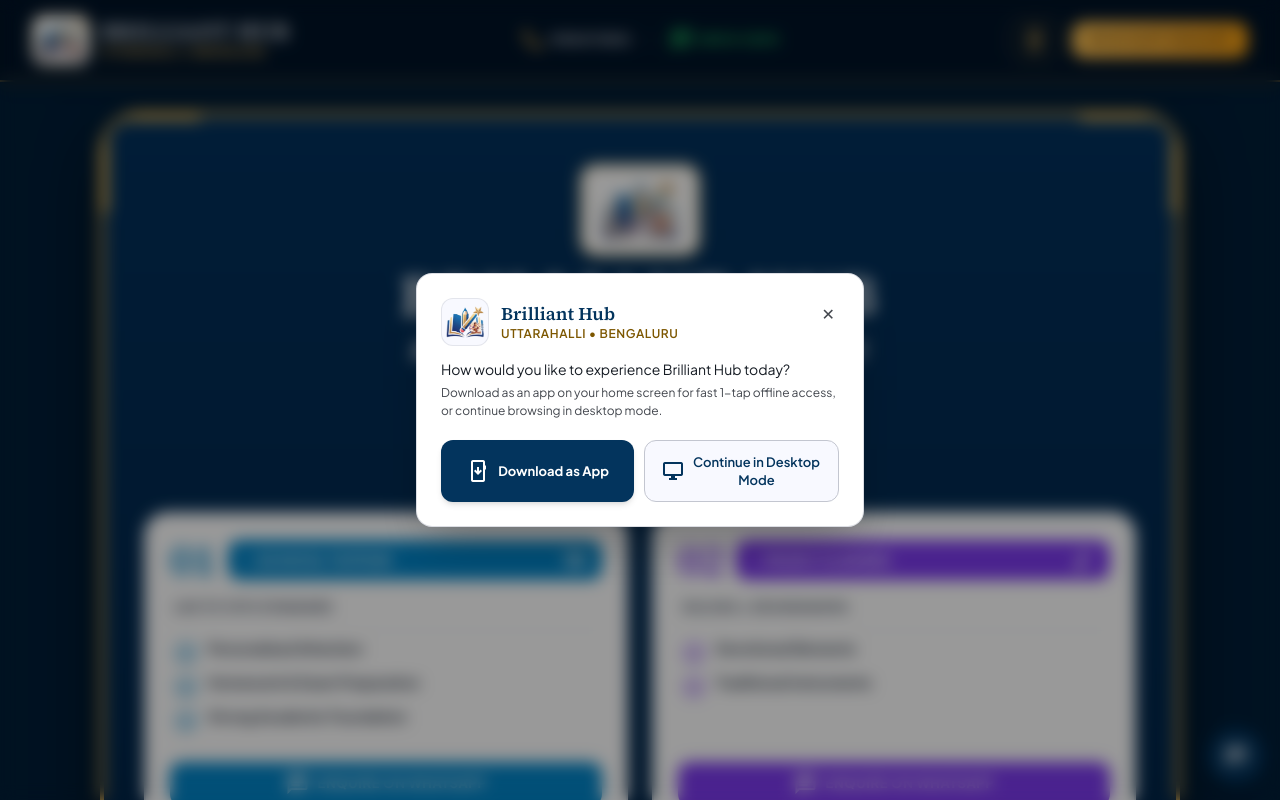
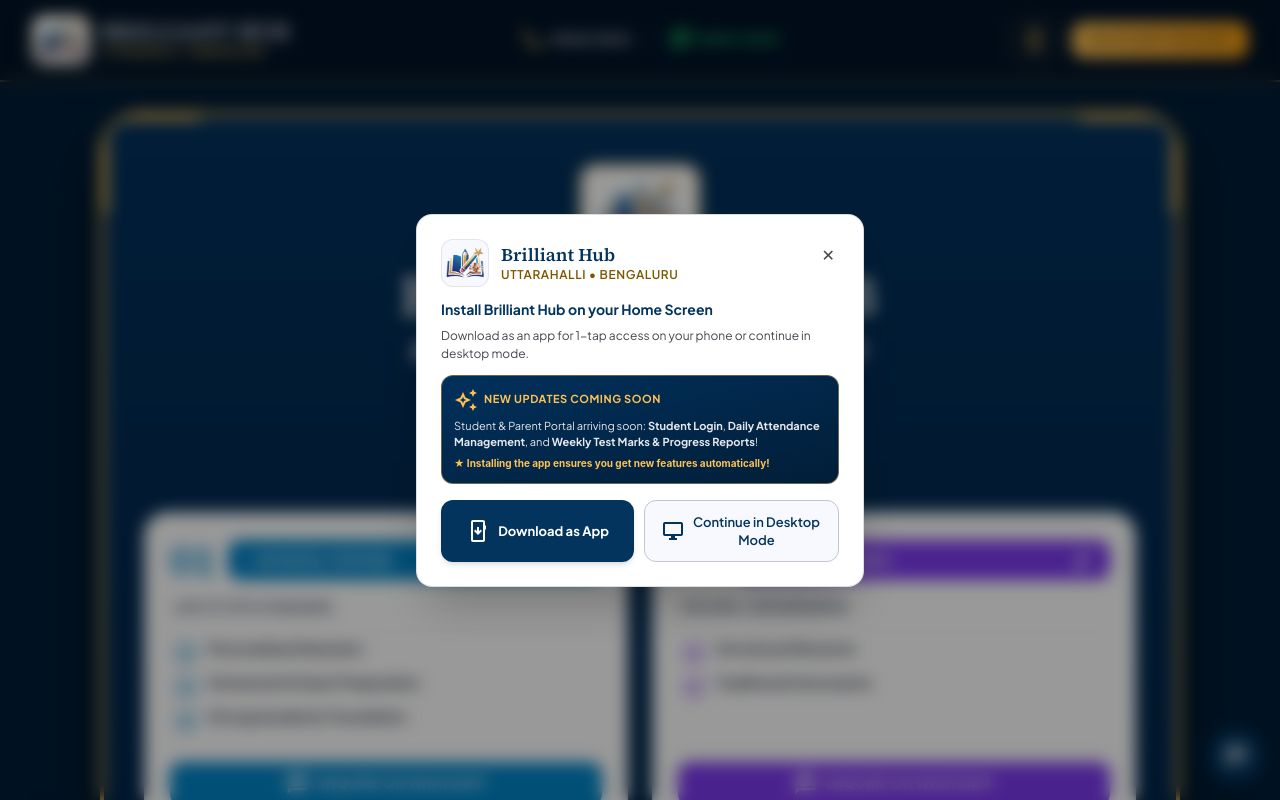
Before and after one commit to JSAIVISHNU/sbs_tutorials, a React (Vite) app: page / in a window 1280 px wide. Shown: the top 800 px of the page. Built offline with nearby package versions, Linux system fonts and the light colour scheme.

Commit message:
feat(pwa): add coming soon updates preview and download app info

```diff
--- a/src/components/InstallPrompt.jsx
+++ b/src/components/InstallPrompt.jsx
@@ -272,16 +272,30 @@ export function InstallPrompt() {
 
         {!showIosGuide && !showAndroidGuide ? (
           <>
-            <div className="mt-3">
-              <p className="font-['Plus_Jakarta_Sans'] text-[14px] leading-[22px] text-[#161c24]">
-                How would you like to experience Brilliant Hub today?
+            <div className="mt-3 flex flex-col gap-2">
+              <p className="font-['Plus_Jakarta_Sans'] text-[14px] leading-[20px] font-bold text-[#03345d]">
+                Install Brilliant Hub on your Home Screen
               </p>
-              <p className="mt-1 font-['Plus_Jakarta_Sans'] text-[12px] leading-[18px] text-[#43474e]">
-                Download as an app on your home screen for fast 1-tap offline access, or continue browsing in desktop mode.
+              <p className="font-['Plus_Jakarta_Sans'] text-[12px] leading-[18px] text-[#43474e]">
+                Download as an app for 1-tap access on your phone or continue in desktop mode.
               </p>
+
+              {/* New Updates Coming Soon Badge */}
+              <div className="mt-1 p-3 rounded-xl bg-gradient-to-br from-[#02315d] to-[#011e38] text-white border border-[#fdc254]/40 shadow-inner flex flex-col gap-1.5">
+                <div className="flex items-center gap-1.5 text-[#fdc254] font-['Plus_Jakarta_Sans'] text-[11px] font-black uppercase tracking-wider">
+                  <span className="material-symbols-outlined text-[15px]">auto_awesome</span>
+                  <span>New Updates Coming Soon</span>
+                </div>
+                <p className="font-['Plus_Jakarta_Sans'] text-[11px] leading-[16px] text-gray-200">
+                  Student &amp; Parent Portal arriving soon: <strong>Student Login</strong>, <strong>Daily Attendance Management</strong>, and <strong>Weekly Test Marks &amp; Progress Reports</strong>!
+                </p>
+                <span className="text-[10px] text-[#fdc254] font-bold">
+                  ★ Installing the app ensures you get new features automatically!
+                </span>
+              </div>
             </div>
 
-            <div className="mt-5 flex flex-col sm:flex-row gap-2.5">
+            <div className="mt-4 flex flex-col sm:flex-row gap-2.5">
               <button
                 type="button"
                 onClick={handleDownloadApp}
--- a/src/components/sections/HeroSection.jsx
+++ b/src/components/sections/HeroSection.jsx
@@ -181,6 +181,15 @@ export function HeroSection() {
             </a>
           </div>
 
+          {/* Coming Soon Feature Notice */}
+          <div className="mt-2 px-4 py-2 rounded-xl bg-white/10 backdrop-blur-sm border border-[#fdc254]/30 flex flex-col sm:flex-row items-center gap-1.5 text-center text-xs text-gray-200">
+            <span className="inline-flex items-center gap-1 text-[#fdc254] font-black uppercase tracking-wider">
+              <span className="material-symbols-outlined text-[15px]">upcoming</span>
+              <span>New Updates Coming Soon:</span>
+            </span>
+            <span>Student &amp; Parent Portal (Login, Attendance Tracking &amp; Marks Management).</span>
+          </div>
+
         </div>
 
       </div>
```
Also changed, not shown: src/components/layout/Navbar.jsx (line endings or trailing spaces).
